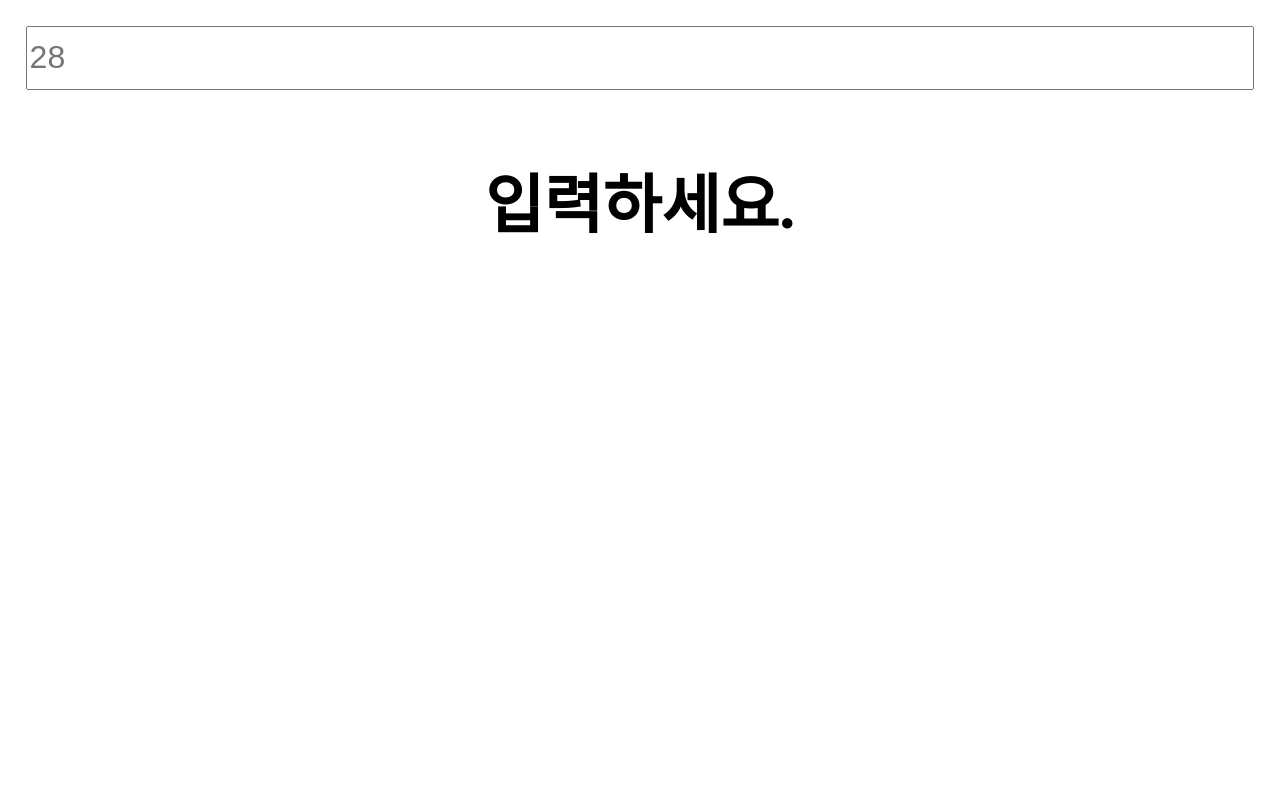
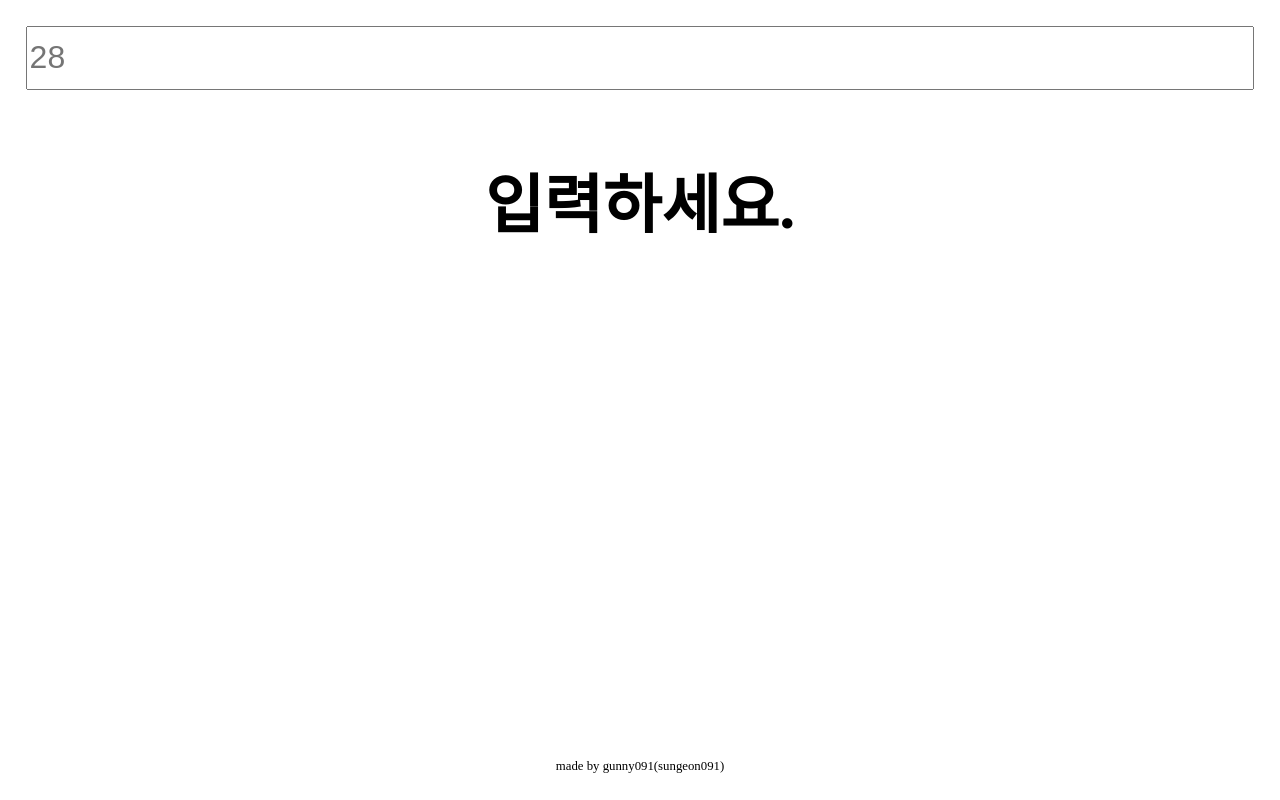
Before and after one commit to gunny091/math, a plain HTML site: page sosu-soinsubunhae/index.html in a window 1280 px wide. Drawn offline with Linux system fonts and the light colour scheme.

Commit message:
add footer

```diff
--- a/sosu-soinsubunhae/index.html
+++ b/sosu-soinsubunhae/index.html
@@ -12,6 +12,7 @@
             <input id="input" type="number" placeholder="28" />
             <p id="result"></p>
         </section>
+        <footer>made by gunny091(sungeon091)</footer>
         <script src="app.js"></script>
     </body>
 </html>
--- a/sosu-soinsubunhae/style.css
+++ b/sosu-soinsubunhae/style.css
@@ -5,7 +5,7 @@
 body {
     height: 100vh;
     width: 100vw;
-    padding: 2% 2%;
+    padding: 2%;
     margin: 0;
     overflow: hidden;
 }
@@ -20,3 +20,11 @@ p {
     width: 96vw;
     text-align: center;
 }
+footer {
+    position: absolute;
+    bottom: 0;
+    font-size: 1vw;
+    width: 96vw;
+    text-align: center;
+    margin-bottom: 2%;
+}
```
